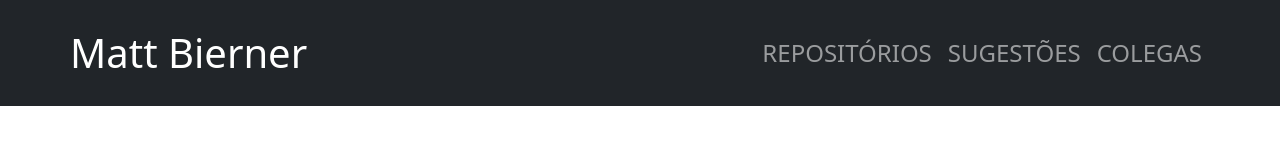
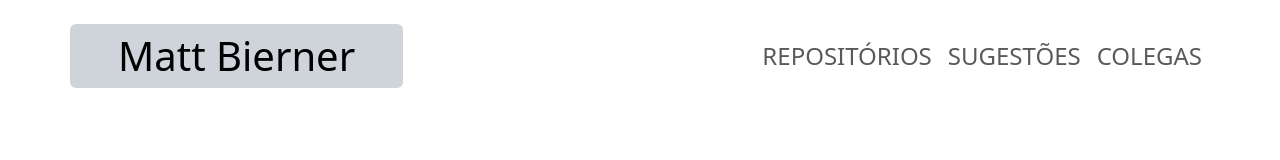
Before and after one commit to jaoppb/diw_tp, a plain HTML site: page index.html in a window 1280 px wide. Drawn offline with nearby package versions, Linux system fonts and the light colour scheme.

Commit message:
fix: changed header color

```diff
--- a/index.html
+++ b/index.html
@@ -14,9 +14,9 @@
     <link rel="stylesheet" href="./assets/css/main.css">
 </head>
 <body>
-	<header class="container-fluid bg-dark py-3">
-        <nav class="container navbar navbar-dark navbar-expand-md">
-            <a href="#profile" class="navbar-brand mr-auto text-secondary-subtle">
+	<header class="container-fluid py-3">
+        <nav class="container navbar navbar-expand-md">
+            <a href="#profile" class="navbar-brand mr-auto bg-dark-subtle py-2 px-5 rounded">
                 <h1 class="m-0">Matt Bierner</h1>
             </a>
 
```
